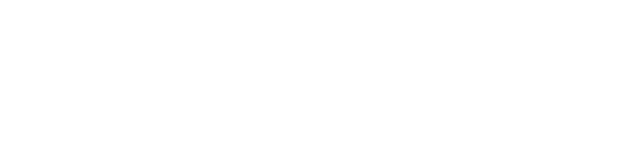
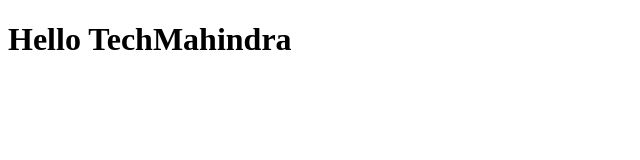
Before and after one commit to Nelly123Her/git_conflict, a plain HTML site: page index.html in a window 1280 px wide. Shown: the whole page, without its empty margins (0-640 px from the left). Drawn offline with Linux system fonts and the light colour scheme.

Commit message:
added feature

```diff
--- a/index.html
+++ b/index.html
@@ -7,6 +7,7 @@
     <title>Document</title>
 </head>
 <body>
+    <h1>Hello TechMahindra</h1>
 
 </body>
 </html>
```
